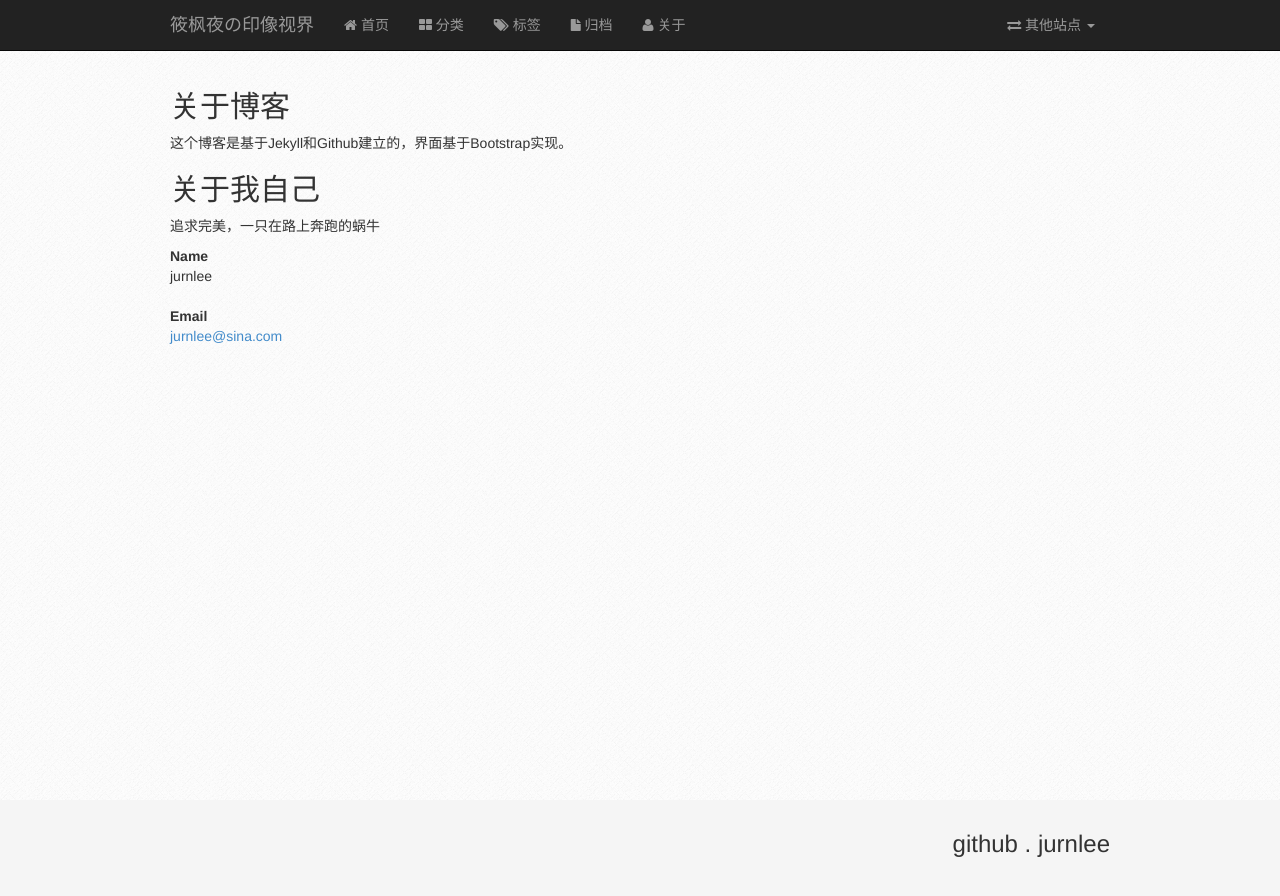
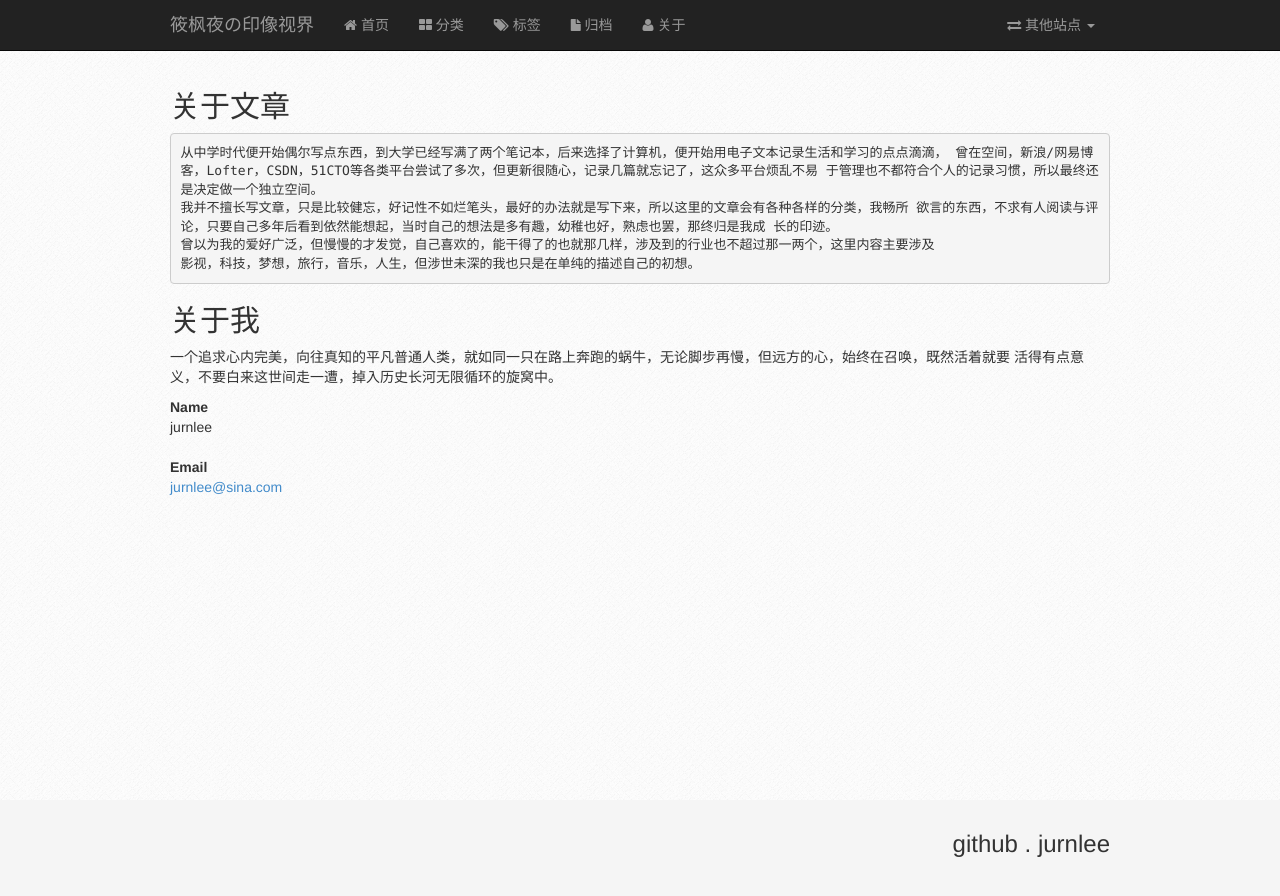
Before and after one commit to jurnlee/jurnlee.github.com, a Jekyll site: the page built from pages/about.md, in a window 1280 px wide. Shown: the top 896 px of the page. Built offline with Jekyll 4.4.1, drawn with Linux system fonts in a browser that asks for light colours.

Commit message:
change about me

```diff
--- a/pages/about.md
+++ b/pages/about.md
@@ -3,13 +3,21 @@ layout: base
 title: 关于
 ---
 
-## 关于博客
+## 关于文章
 
-这个博客是基于Jekyll和Github建立的，界面基于Bootstrap实现。
+    从中学时代便开始偶尔写点东西，到大学已经写满了两个笔记本，后来选择了计算机，便开始用电子文本记录生活和学习的点点滴滴，
+曾在空间，新浪/网易博客，Lofter，CSDN，51CTO等各类平台尝试了多次，但更新很随心，记录几篇就忘记了，这众多平台烦乱不易
+于管理也不都符合个人的记录习惯，所以最终还是决定做一个独立空间。
+	我并不擅长写文章，只是比较健忘，好记性不如烂笔头，最好的办法就是写下来，所以这里的文章会有各种各样的分类，我畅所
+欲言的东西，不求有人阅读与评论，只要自己多年后看到依然能想起，当时自己的想法是多有趣，幼稚也好，熟虑也罢，那终归是我成
+长的印迹。
+	曾以为我的爱好广泛，但慢慢的才发觉，自己喜欢的，能干得了的也就那几样，涉及到的行业也不超过那一两个，这里内容主要涉及
+	影视，科技，梦想，旅行，音乐，人生，但涉世未深的我也只是在单纯的描述自己的初想。
 
-## 关于我自己
+## 关于我
 
-追求完美，一只在路上奔跑的蜗牛
+一个追求心内完美，向往真知的平凡普通人类，就如同一只在路上奔跑的蜗牛，无论脚步再慢，但远方的心，始终在召唤，既然活着就要
+活得有点意义，不要白来这世间走一遭，掉入历史长河无限循环的旋窝中。
 
 <address>
   <strong>Name</strong><br>
```
